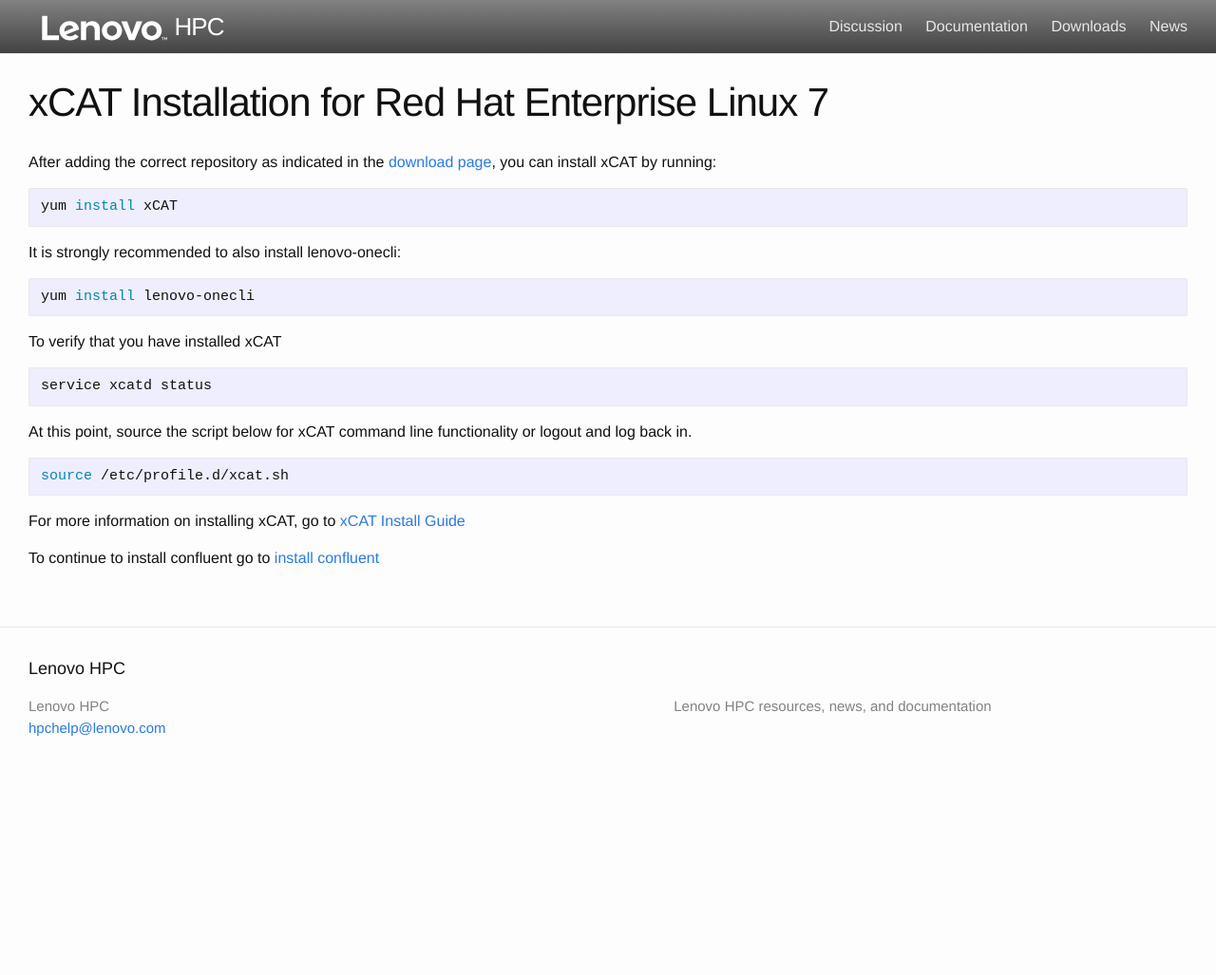
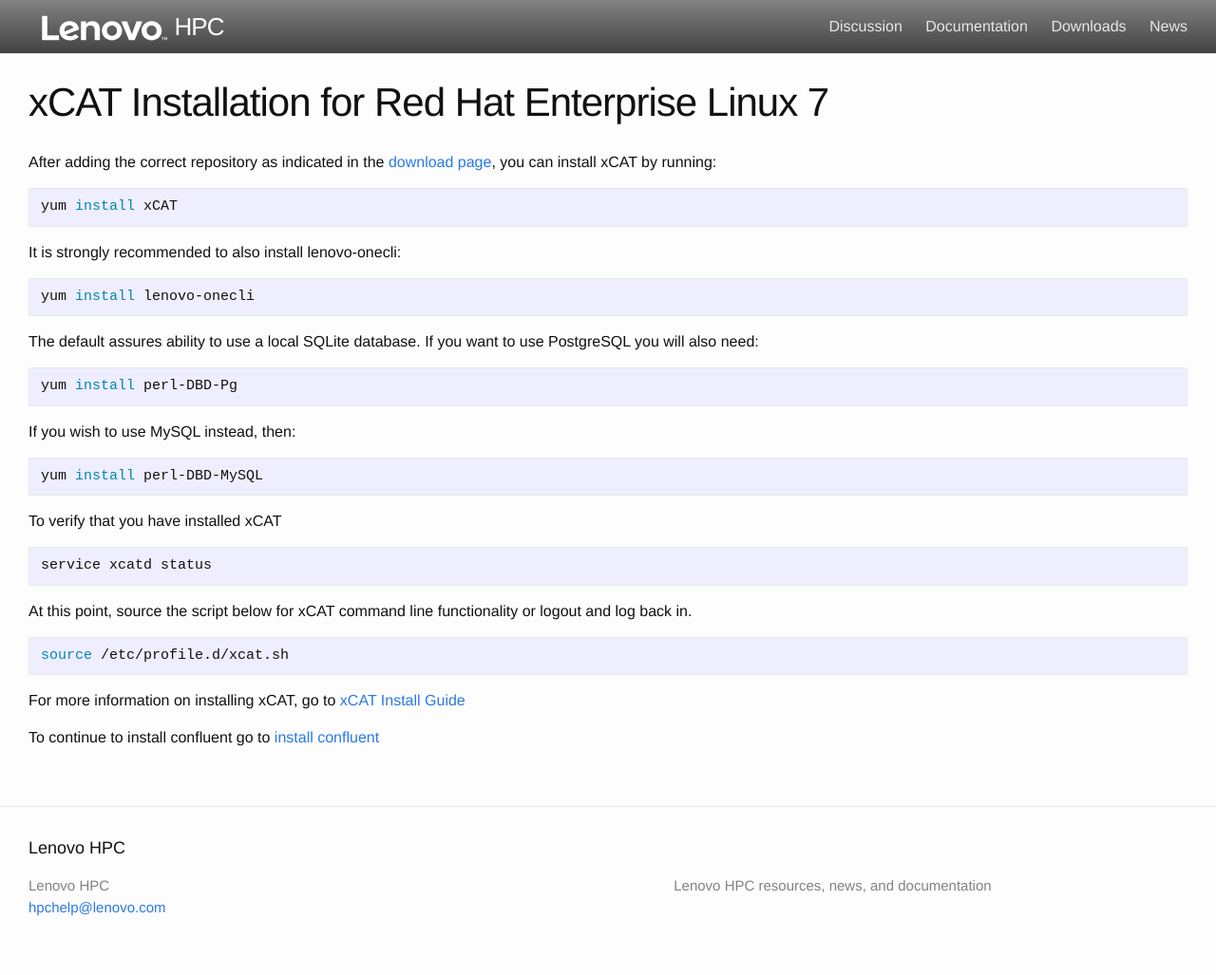
Before and after one commit to xcat2/confluent-docs, a Jekyll site: the page built from docs/installxcat_rhel.md, in a window 1280 px wide. Shown: the whole page at 95% size. Built offline with Jekyll 4.4.1, drawn with Linux system fonts in a browser that asks for light colours; before the commit the page ends 900 px from its top, so only the background shows below that.

Commit message:
Add mysql/postgresql

```diff
--- a/docs/installxcat_rhel.md
+++ b/docs/installxcat_rhel.md
@@ -12,6 +12,14 @@
 
     yum install lenovo-onecli
 
+The default assures ability to use a local SQLite database.  If you want to use PostgreSQL you will also need:
+
+    yum install perl-DBD-Pg
+
+If you wish to use MySQL instead, then:
+
+    yum install perl-DBD-MySQL
+
 To verify that you have installed xCAT
 
     service xcatd status
```
Also changed, not shown: docs/installxcat_suse.md (+8 -0 lines).
